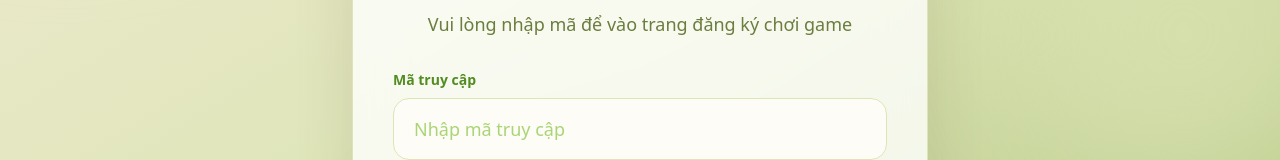
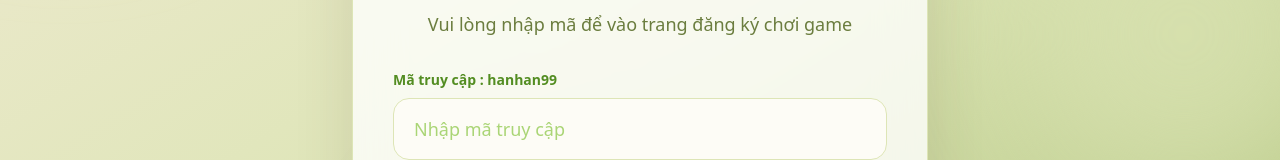
Before and after one commit to anhien9318/JIANGHENG, a Next.js app: page / in a window 1280 px wide. Shown: the part 326-486 px from the top of the page. Built offline with nearby package versions, Linux system fonts and the light colour scheme.

Commit message:
update animation

```diff
--- a/app/page.tsx
+++ b/app/page.tsx
@@ -175,7 +175,7 @@ export default function AccessPage() {
         <form onSubmit={handleSubmit} className="space-y-5">
           <div>
             <label className="mb-2 block text-sm font-semibold text-[#538d22]">
-              Mã truy cập
+              Mã truy cập : hanhan99
             </label>
 
             <input
```
